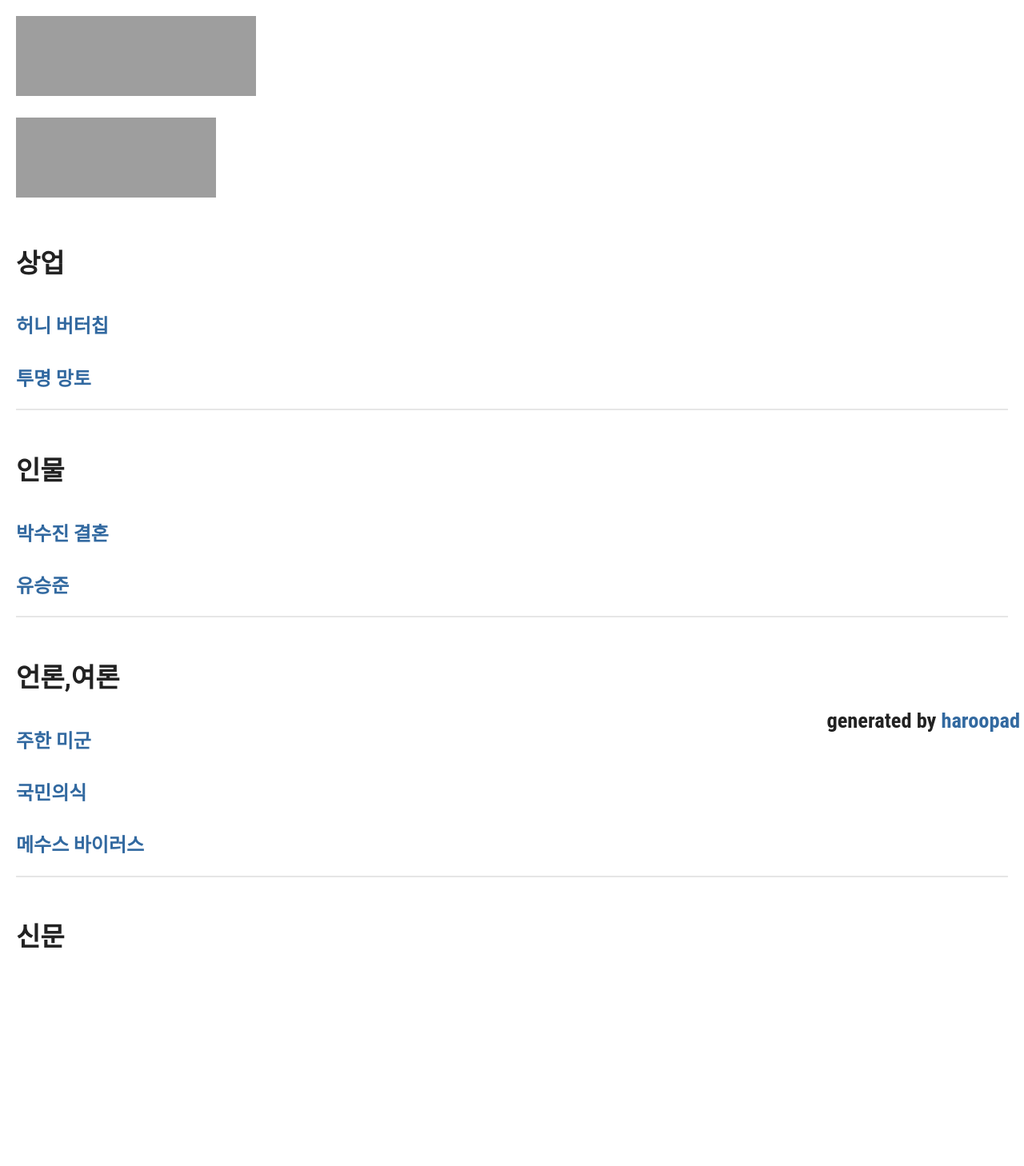
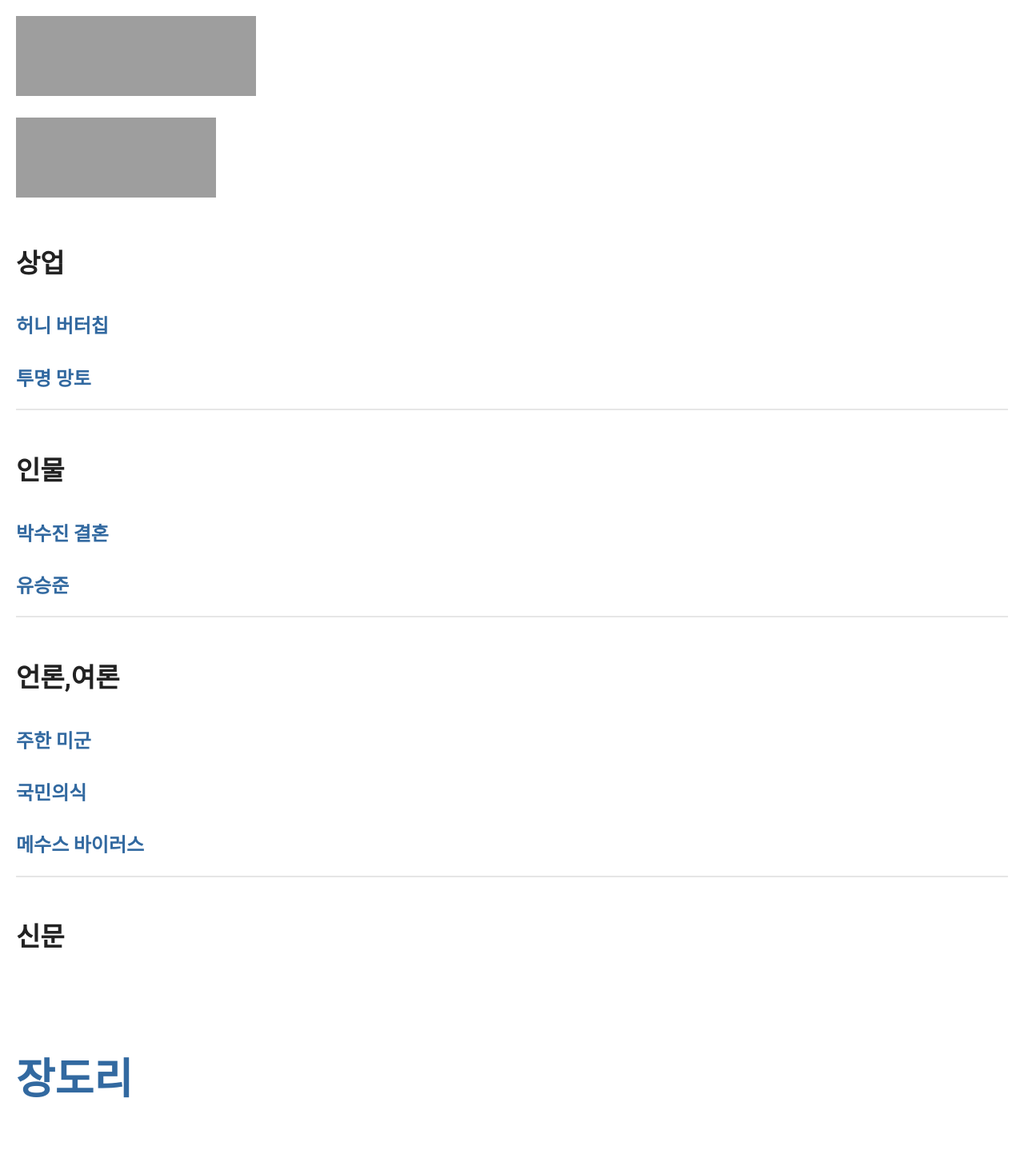
Before and after one commit to osos0623/osos0623.github.com, a Jekyll site: the page free.html, which Jekyll copies as it is, in a window 1280 px wide. Shown: the whole page at 80% size. Built offline with Jekyll 4.4.1, drawn with Linux system fonts in a browser that asks for light colours; before the commit the page ends 1334 px from its top, so only the background shows below that; grey boxes are pictures that could not be loaded.

Commit message:
Update free.html

```diff
--- a/free.html
+++ b/free.html
@@ -57,10 +57,10 @@
 <class="page"><p><strong><h1>신문<h1></strong></p>
 
 <h3>
-  <a href="jang.html" title="park" target="_self"></a>
+  <a href="jang.html" title="park" target="_self">장도리</a>
 </h3>
 
 
-<footer style="position:fixed; font-size:.8em; text-align:right; bottom:0px; margin-left:-25px; height:20px; width:100%;">generated by <a href="http://pad.haroopress.com" target="_blank">haroopad</a></footer>
+
 </body>
 </html>
```
